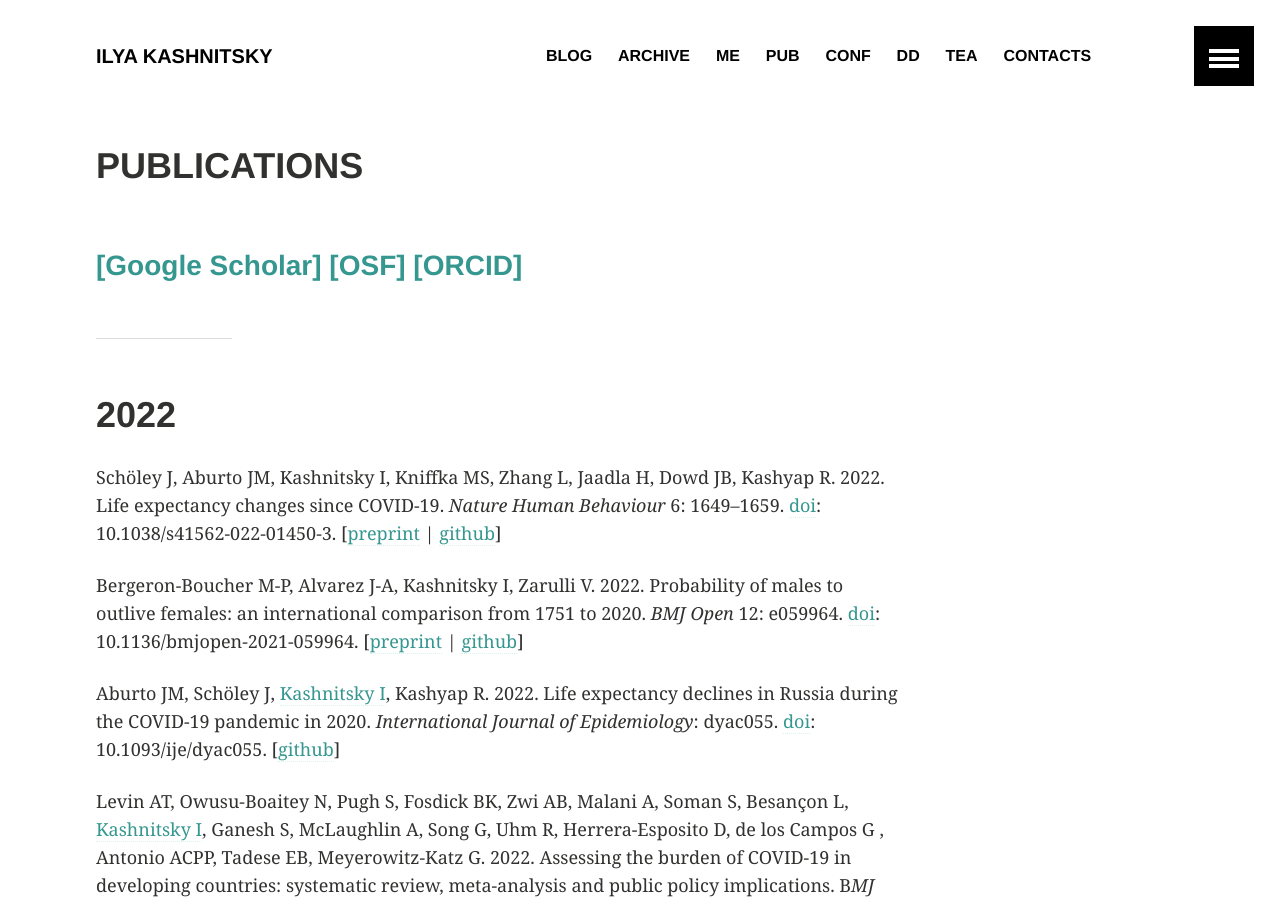
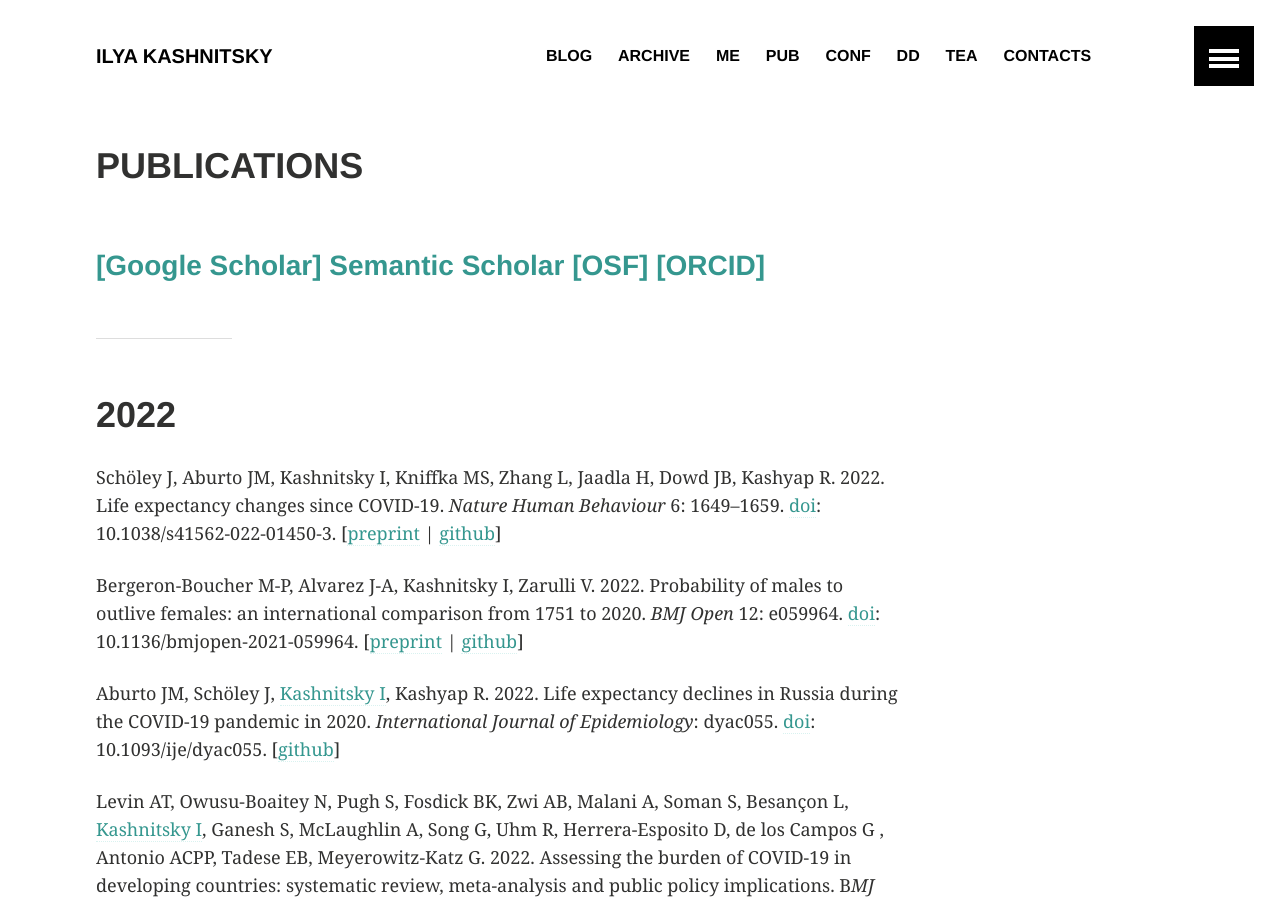
Before and after one commit to ikashnitsky/old-ikashnitsky-github-io, a Jekyll site: the page built from _pages/pubs.md, in a window 1280 px wide and 900 px high. Built offline with Jekyll 4.4.1, drawn with Linux system fonts in a browser that asks for light colours.

Commit message:
Update pubs.md

```diff
--- a/_pages/pubs.md
+++ b/_pages/pubs.md
@@ -7,7 +7,7 @@ image:
   teaser: teaser-pubs.png
 ---
 
-### [[Google Scholar]][gs] [[OSF]][osf] [[ORCID]][orcid]
+### [[Google Scholar]][gs] [Semantic Scholar][ss] [[OSF]][osf] [[ORCID]][orcid]
 
 ***
 
```
Also changed, not shown: other parts of _pages/pubs.md (+1 -0 lines).
